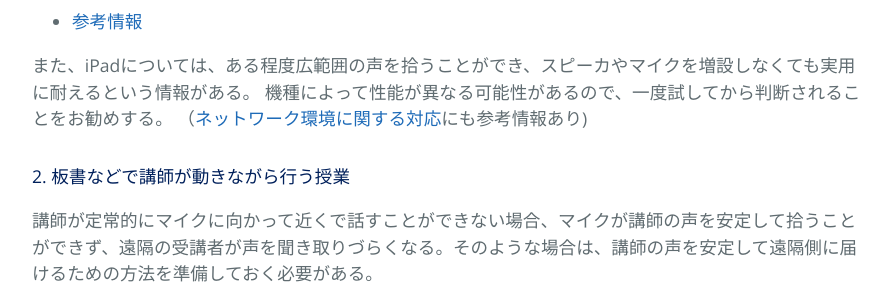
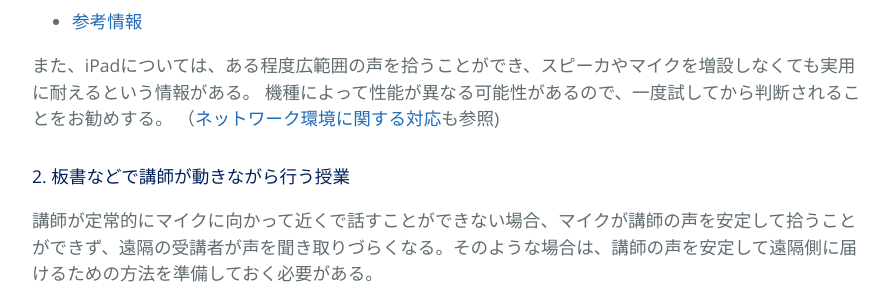
Before and after one commit to kyoto-u/online-edu, a Jekyll site: the page built from zoom-hybrid-use.md, in a window 1280 px wide and 900 px high, scrolled down 2227 px. Shown: the part 154-454 px from the top of the window, without its empty margins (192-1082 px from the left). Built offline with Jekyll 4.4.1, drawn with Linux system fonts in a browser that asks for light colours.

Commit message:
Update zoom-hybrid-use.md

```diff
--- a/zoom-hybrid-use.md
+++ b/zoom-hybrid-use.md
@@ -56,7 +56,7 @@ title: 対面とオンラインの同時併用授業の実施方法と必要設
 
 また、iPadについては、ある程度広範囲の声を拾うことができ、スピーカやマイクを増設しなくても実用に耐えるという情報がある。
 機種によって性能が異なる可能性があるので、一度試してから判断されることをお勧めする。
-（[ネットワーク環境に関する対応](#ネットワーク環境に関する対応)にも参考情報あり)
+（[ネットワーク環境に関する対応](#貸し出し端末用アカウント設定)も参照)
 
 #### 2. 板書などで講師が動きながら行う授業
 
```
